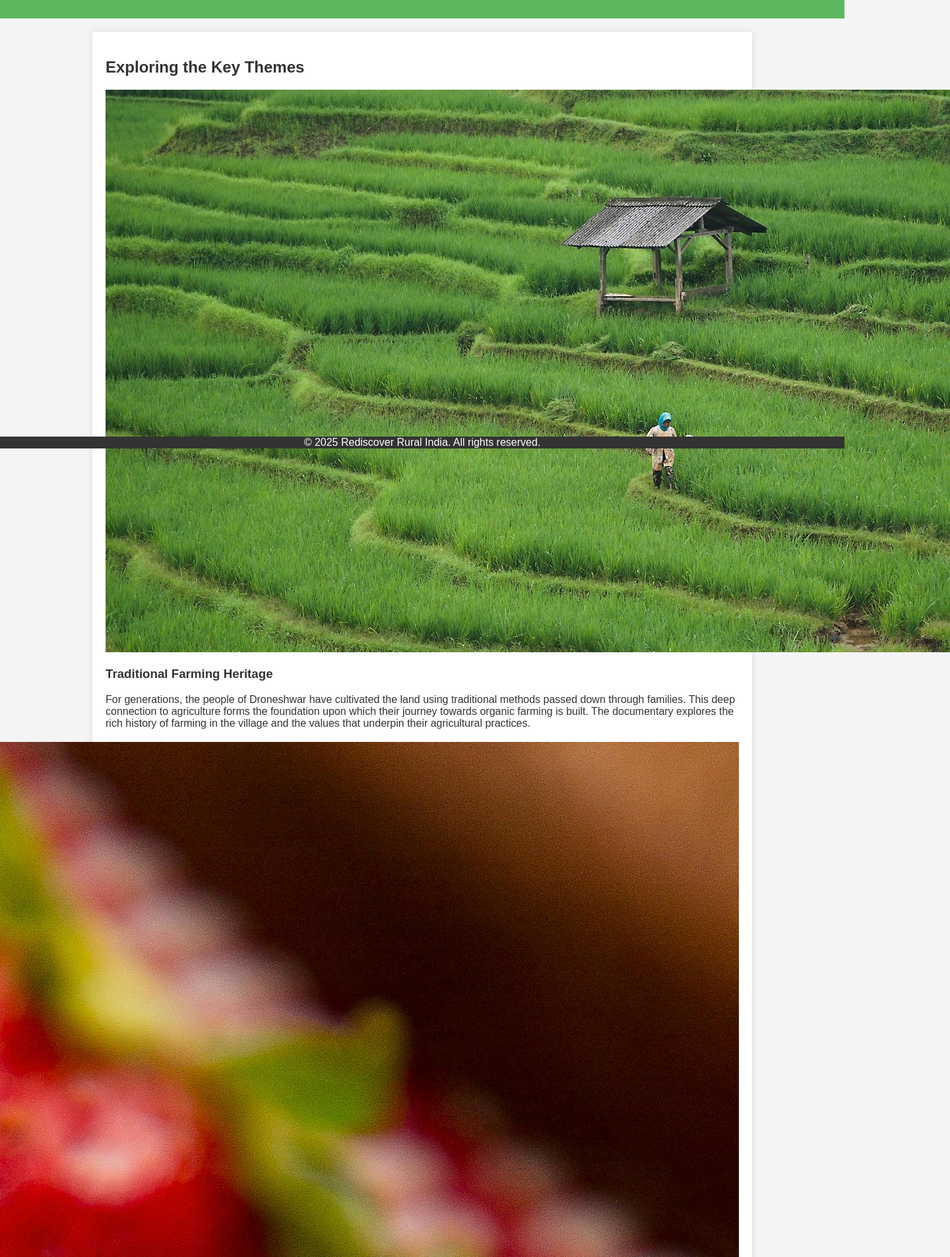
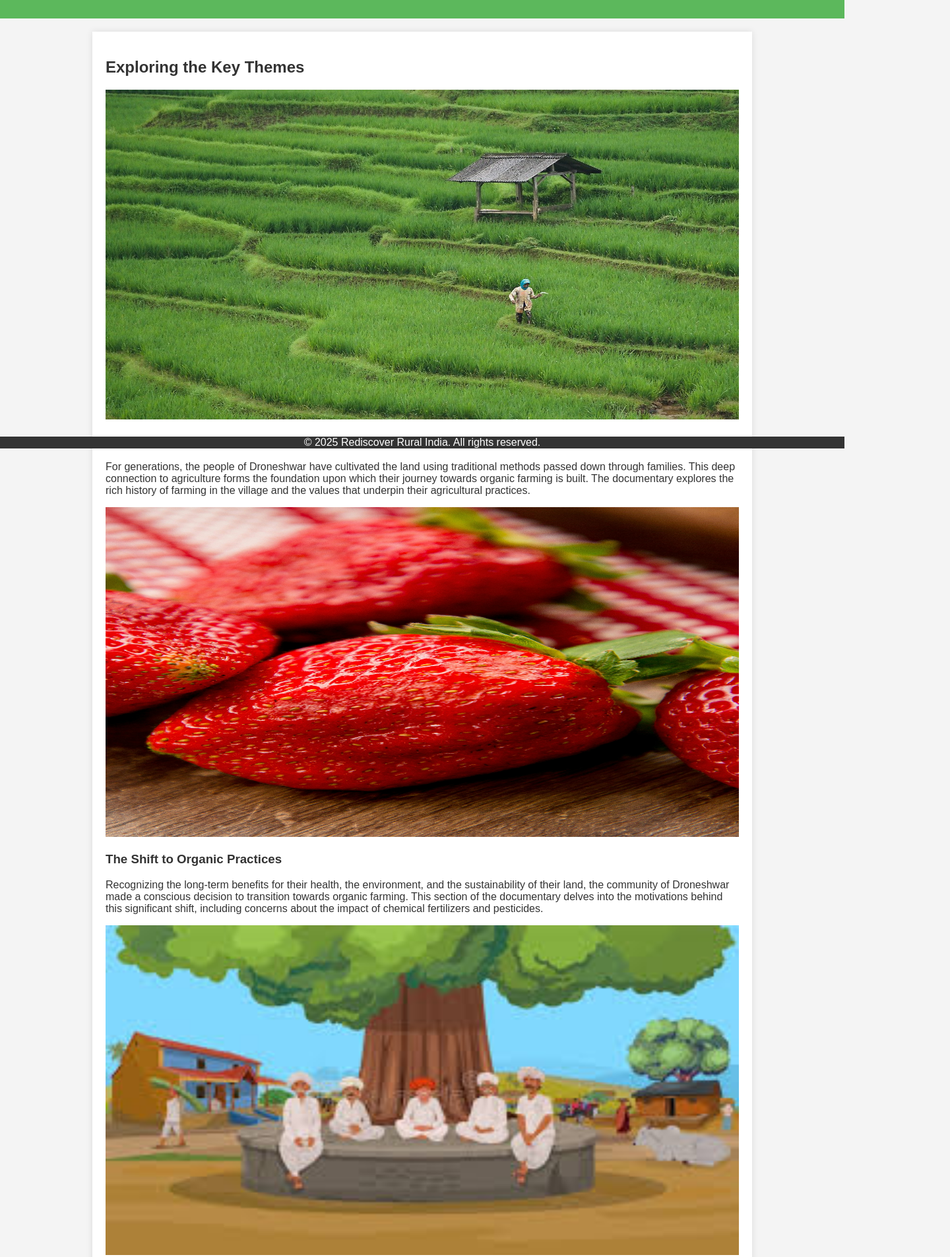
Before and after one commit to chiragsoni2401/oraganicFarm, a plain HTML site: page themes.html in a window 1280 px wide. Shown: the part 120-2026 px from the top of the page at 66% size, 1440 px wide, since content can reach past the window. Drawn offline with Linux system fonts and the light colour scheme.

Commit message:
Update themes.html
Added inline styles for images.

```diff
--- a/themes.html
+++ b/themes.html
@@ -26,31 +26,31 @@
         <h2>Exploring the Key Themes</h2>
 
         <section class="theme-section clearfix">
-            <img src="placeholder_traditional_farming_2.jpg" alt="Traditional Farming Practices">
+            <img src="placeholder_traditional_farming_2.jpg" style="width: -webkit-fill-available; height: 500px;" alt="Traditional Farming Practices">
             <h3>Traditional Farming Heritage</h3>
             <p>For generations, the people of Droneshwar have cultivated the land using traditional methods passed down through families. This deep connection to agriculture forms the foundation upon which their journey towards organic farming is built. The documentary explores the rich history of farming in the village and the values that underpin their agricultural practices.</p>
             </section>
 
         <section class="theme-section clearfix">
-            <img src="placeholder_organic_produce.jpg" alt="Organic Produce" style="float: right; margin-left: 20px;">
+            <img src="placeholder_organic_produce.jpg" style="width: -webkit-fill-available; height: 500px;" alt="Organic Produce">
             <h3>The Shift to Organic Practices</h3>
             <p>Recognizing the long-term benefits for their health, the environment, and the sustainability of their land, the community of Droneshwar made a conscious decision to transition towards organic farming. This section of the documentary delves into the motivations behind this significant shift, including concerns about the impact of chemical fertilizers and pesticides.</p>
             </section>
 
         <section class="theme-section clearfix">
-            <img src="placeholder_community_meeting.jpg" alt="Community Meeting">
+            <img src="placeholder_community_meeting.jpg" style="width: -webkit-fill-available; height: 500px;" alt="Community Meeting">
             <h3>Community-Driven Initiatives</h3>
             <p>The growth of organic farming in Droneshwar is a testament to the power of community collaboration. The documentary highlights the collective efforts of the villagers, their shared knowledge, and their determination to work together towards a common goal. From sharing resources to learning new techniques, the community's involvement has been crucial to their success.</p>
             </section>
 
         <section class="theme-section clearfix">
-            <img src="placeholder_challenges_farming.jpg" alt="Challenges in Farming" style="float: right; margin-left: 20px;">
+            <img src="placeholder_challenges_farming.jpg" alt="Challenges in Farming" style="width: -webkit-fill-available; height: 500px;">
             <h3>Overcoming Challenges</h3>
             <p>The transition to organic farming is not without its challenges. This part of the documentary explores the obstacles faced by the farmers of Droneshwar, such as the initial learning curve, the need for new infrastructure, and the importance of finding markets for their organic produce. It showcases their resilience and the innovative solutions they have developed.</p>
             </section>
 
         <section class="theme-section clearfix">
-            <img src="placeholder_sustainable_future.jpg" alt="Sustainable Future">
+            <img src="placeholder_sustainable_future.jpg" style="width: -webkit-fill-available; height: 500px;" alt="Sustainable Future">
             <h3>A Sustainable Future</h3>
             <p>The ultimate goal of embracing organic farming in Droneshwar is to create a sustainable future for generations to come. The documentary explores the long-term vision of the community, their commitment to environmental stewardship, and the positive impact of their efforts on the local ecosystem and the well-being of its residents.</p>
             </section>
```
